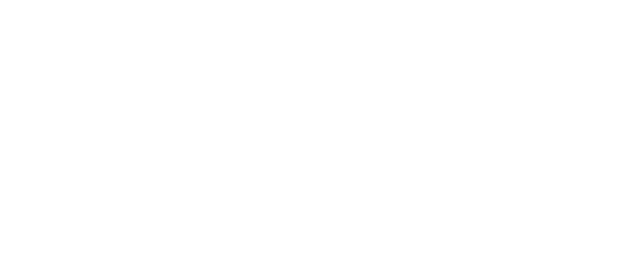
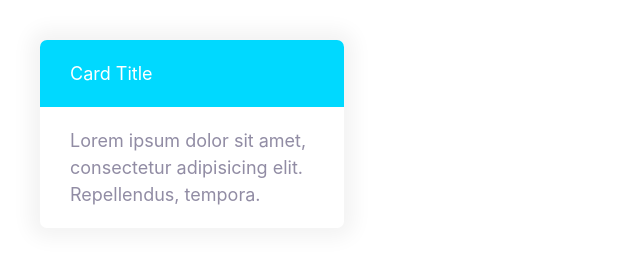
Before and after one commit to danielapsalas/practice-website, a website: page index.html in a window 1280 px wide. Shown: the whole page, without its empty margins (0-640 px from the left). Drawn offline with Linux system fonts and the light colour scheme.

Commit message:
built cards components

```diff
--- a/css/style.css
+++ b/css/style.css
@@ -127,7 +127,7 @@ a{
 .list{
     list-style: none;
     padding-left: 0;
-    colo: var(--color-headings)
+    color: var(--color-headings)
 }
 
 .list--inline .list__item{
@@ -224,7 +224,7 @@ a{
 .btn--outline{
     background: #fff;
     color: var(--color-headings);
-    boorder: 2px solid var(--color-headings);
+    border: 2px solid var(--color-headings);
 }
 
 .btn--outline:hover{
@@ -276,3 +276,24 @@ a{
         font-size: 1.5rem;
     }
 }
+
+/*cards*/
+.card{
+    border-radius: 7px;
+    box-shadow: 0 0 20px 10px #f3f3f3;
+    overflow: hidden;
+}
+
+.card__header, .card__body{
+    padding: 2rem 3rem
+}
+
+.card--primary .card__header{
+    background: var(--color-primary);
+    color: white;
+}
+
+.card--secondary .card__header{
+    background: var(--color-secondary);
+    color: white;
+}
--- a/index.html
+++ b/index.html
@@ -8,6 +8,13 @@
   <link rel="stylesheet" href="css/style.css"/>
 </head>
 <body>
-
+<div style="width:30% ;padding: 4rem">
+  <div class="card card--secondary">
+    <header class="card__header">Card Title</header>
+    <div class="card__body">
+      Lorem ipsum dolor sit amet, consectetur adipisicing elit. Repellendus, tempora.
+    </div>
+  </div>
+</div>
 </body>
 </html>
```
Also changed, not shown: components/cards.html (added, +8 -0 lines).
